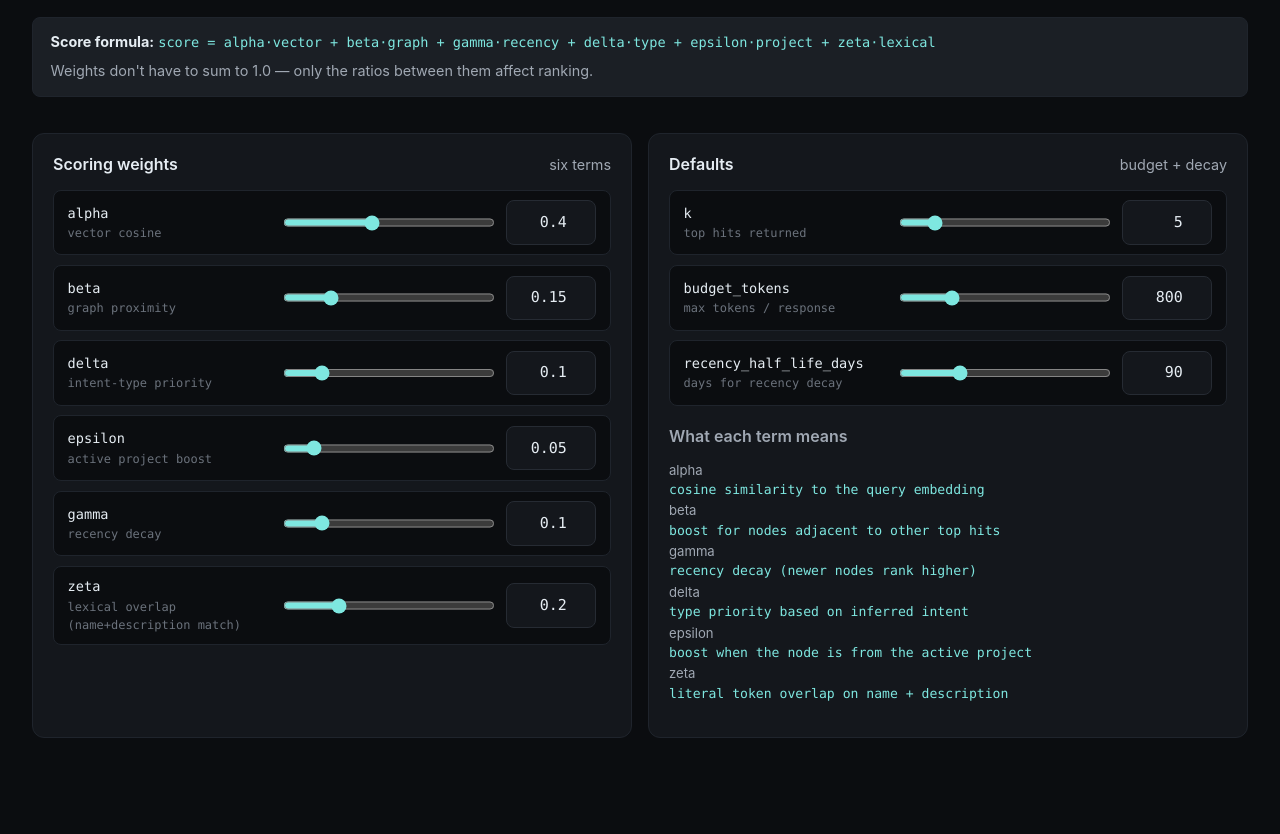
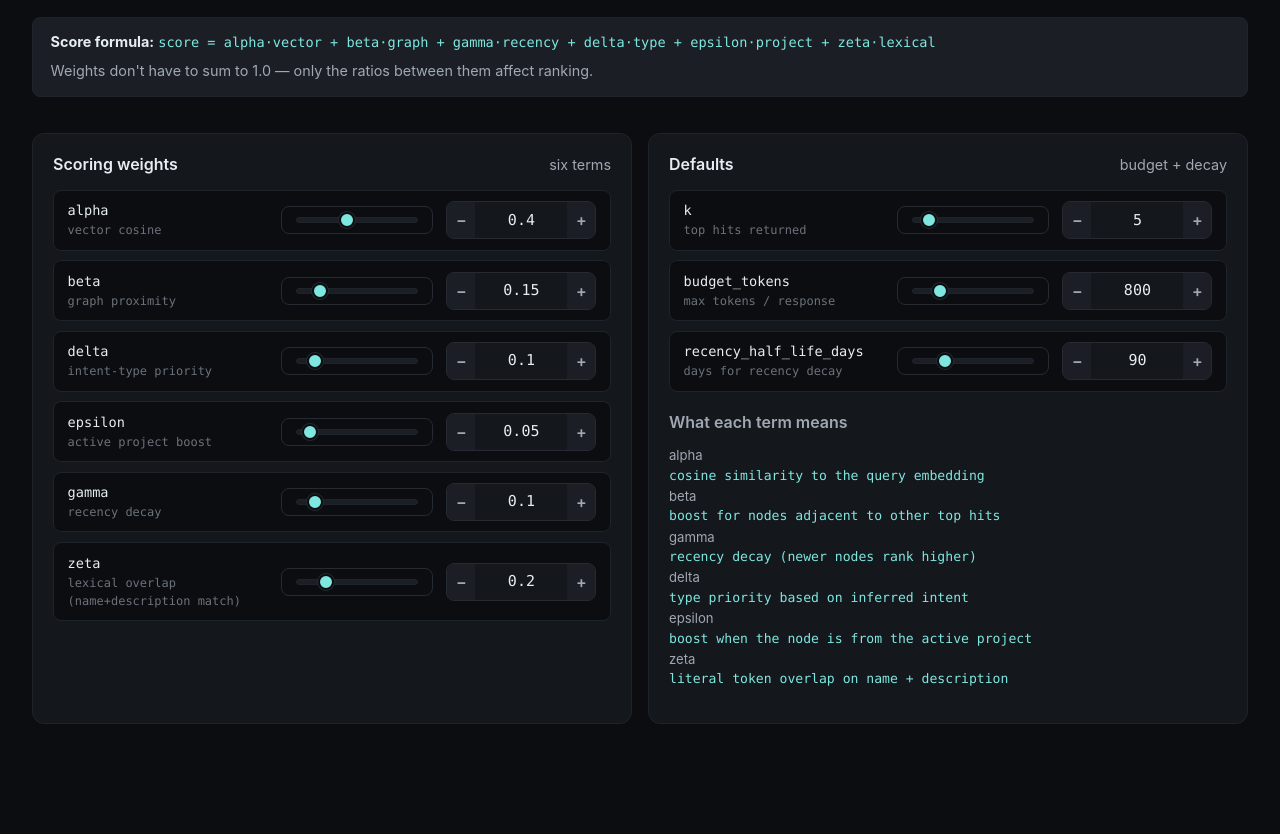
Before and after one commit to mmct-jsc/mnemo, a FastAPI app: page /settings in a window 1280 px wide. Shown: the part 255-1089 px from the top of the page. After the commit the page ends 979 px from the top, so only its background shows below. Run offline with FastAPI, Linux system fonts and the light colour scheme; some libraries are stand-ins or nearby versions.

Commit message:
fix(ui): v1.0.5 polish - body display, audit alignment, sliders + stepper
Three real bugs and two ergonomics on top of 1.0.4:

- Node-detail body briefly showed then disappeared on page load.
  Cause: the x-data attribute used double quotes around the value,
  and the inner JSON's double quotes closed the HTML attribute
  prematurely, leaving Alpine with empty x-data so tab was
  undefined and x-show hid the textarea. Switched to single-quoted
  attribute since Jinja's tojson already escapes apostrophes as
  unicode ', so the inner string is safe.
- Audit "Showing 1-25 of 129" pushed the right column 1rem lower
  than the queries; moved it above the dash-row and zeroed the
  query-log margin so both sides share the same first-row baseline.
- Sliders had a misaligned thumb at extremes (worse when zoomed);
  replaced default range styling with explicit webkit + moz track
  and thumb styles so the thumb stays on the track everywhere.
- Added [-] / [+] stepper buttons on every Settings weight + default
  with field-natural increments (0.05 for weights, 1 for k/recency,
  50 for budget tokens). Native number spinners are hidden inside
  the stepper.
- Float drift mitigated via a small _round() helper so 0.4 + 0.05
  shows 0.45 instead of 0.45000000000000007.

```diff
--- a/daemon/mnemo/__init__.py
+++ b/daemon/mnemo/__init__.py
@@ -1,3 +1,3 @@
 """mnemo - Local-first knowledge memory system for Claude Code."""
 
-__version__ = "1.0.4"
+__version__ = "1.0.5"
--- a/daemon/mnemo/ui/static/app.css
+++ b/daemon/mnemo/ui/static/app.css
@@ -613,6 +613,9 @@ dl.meta dd { margin: 0; color: var(--fg); }
 /* --- Audit page --------------------------------------------------- */
 
 .audit { /* full-width: drives split-2 dash-row + summary aside */ }
+/* Drop the default <ul> margin so queries-left and summary-right
+   share the same first-row baseline inside the audit dash-row. */
+.audit .query-log { margin: 0; }
 .query-log { list-style: none; padding: 0; margin: 1rem 0; display: grid; gap: 0.6rem; }
 .query {
   background: var(--panel);
--- a/daemon/mnemo/ui/templates/node.html
+++ b/daemon/mnemo/ui/templates/node.html
@@ -2,7 +2,7 @@
 {% block title %} - {{ node.name }}{% endblock %}
 {% block content %}
 <section class="node-edit"
-         x-data="nodePage({ raw: {{ node.body | tojson }} })"
+         x-data='nodePage({ raw: {{ node.body | tojson }} })'
          x-init="init()">
 
   <div class="back-row">
--- a/daemon/mnemo/ui/templates/settings.html
+++ b/daemon/mnemo/ui/templates/settings.html
@@ -37,8 +37,12 @@
             </span>
             <input type="range" min="0" max="1" step="0.01" x-model.number="weights[key]"
                    @input="dirty = true">
-            <input type="number" min="0" max="1" step="0.01" x-model.number="weights[key]"
-                   @input="dirty = true" class="wvalue">
+            <div class="stepper">
+              <button type="button" class="step-btn" @click="step('weights', key, -0.05, 0, 1)" aria-label="decrease">−</button>
+              <input type="number" min="0" max="1" step="0.01" x-model.number="weights[key]"
+                     @input="dirty = true" class="wvalue">
+              <button type="button" class="step-btn" @click="step('weights', key, 0.05, 0, 1)" aria-label="increase">+</button>
+            </div>
           </label>
         </template>
       </div>
@@ -53,17 +57,29 @@
         <label class="weight-row">
           <span class="wlabel">k <em>top hits returned</em></span>
           <input type="range" min="1" max="50" step="1" x-model.number="defaults.k" @input="dirty = true">
-          <input type="number" min="1" max="200" step="1" x-model.number="defaults.k" @input="dirty = true" class="wvalue">
+          <div class="stepper">
+            <button type="button" class="step-btn" @click="step('defaults', 'k', -1, 1, 200)" aria-label="decrease">−</button>
+            <input type="number" min="1" max="200" step="1" x-model.number="defaults.k" @input="dirty = true" class="wvalue">
+            <button type="button" class="step-btn" @click="step('defaults', 'k', 1, 1, 200)" aria-label="increase">+</button>
+          </div>
         </label>
         <label class="weight-row">
           <span class="wlabel">budget_tokens <em>max tokens / response</em></span>
           <input type="range" min="100" max="4000" step="50" x-model.number="defaults.budget_tokens" @input="dirty = true">
-          <input type="number" min="1" max="10000" step="50" x-model.number="defaults.budget_tokens" @input="dirty = true" class="wvalue">
+          <div class="stepper">
+            <button type="button" class="step-btn" @click="step('defaults', 'budget_tokens', -50, 1, 10000)" aria-label="decrease">−</button>
+            <input type="number" min="1" max="10000" step="50" x-model.number="defaults.budget_tokens" @input="dirty = true" class="wvalue">
+            <button type="button" class="step-btn" @click="step('defaults', 'budget_tokens', 50, 1, 10000)" aria-label="increase">+</button>
+          </div>
         </label>
         <label class="weight-row">
           <span class="wlabel">recency_half_life_days <em>days for recency decay</em></span>
           <input type="range" min="7" max="365" step="1" x-model.number="recency_half_life_days" @input="dirty = true">
-          <input type="number" min="1" max="3650" step="1" x-model.number="recency_half_life_days" @input="dirty = true" class="wvalue">
+          <div class="stepper">
+            <button type="button" class="step-btn" @click="stepRoot('recency_half_life_days', -1, 1, 3650)" aria-label="decrease">−</button>
+            <input type="number" min="1" max="3650" step="1" x-model.number="recency_half_life_days" @input="dirty = true" class="wvalue">
+            <button type="button" class="step-btn" @click="stepRoot('recency_half_life_days', 1, 1, 3650)" aria-label="increase">+</button>
+          </div>
         </label>
       </div>
 
@@ -101,6 +117,25 @@ function settingsForm() {
     message: '',
     error: '',
     init() {},
+    // Stepper helpers: nudge a value by `delta` and clamp into [min,max].
+    // Round to mitigate JS float drift (0.4 + 0.05 = 0.45000000000000007).
+    _round(v, step) {
+      const places = (String(step).split('.')[1] || '').length;
+      const f = Math.pow(10, places);
+      return Math.round(v * f) / f;
+    },
+    step(group, key, delta, min, max) {
+      const cur = Number(this[group][key]) || 0;
+      const next = Math.min(max, Math.max(min, cur + delta));
+      this[group][key] = this._round(next, delta);
+      this.dirty = true;
+    },
+    stepRoot(key, delta, min, max) {
+      const cur = Number(this[key]) || 0;
+      const next = Math.min(max, Math.max(min, cur + delta));
+      this[key] = this._round(next, delta);
+      this.dirty = true;
+    },
     async save() {
       this.saving = true;
       try {
@@ -156,7 +191,7 @@ function settingsForm() {
 <style>
   .weight-grid { display: grid; gap: 0.6rem; }
   .weight-row {
-    display: grid; grid-template-columns: 200px 1fr 90px; gap: 0.85rem;
+    display: grid; grid-template-columns: 200px 1fr 150px; gap: 0.85rem;
     align-items: center;
     background: var(--bg); border: 1px solid var(--border-soft);
     border-radius: var(--radius); padding: 0.6rem 0.85rem;
@@ -166,7 +201,90 @@ function settingsForm() {
   }
   .wlabel { font-family: var(--mono); font-size: 0.85rem; color: var(--fg); }
   .wlabel em { display: block; color: var(--fg-dim); font-size: 0.75rem; font-style: normal; }
-  .wvalue { text-align: right; font-family: var(--mono); }
-  input[type="range"] { width: 100%; accent-color: var(--accent); }
+  .wvalue {
+    text-align: center; font-family: var(--mono);
+    width: 100%; min-width: 0;
+    padding: 0.4rem 0.4rem;
+    border-left: 0; border-right: 0; border-radius: 0;
+  }
+  /* Inline stepper: [-] [number input] [+] sharing one rounded box */
+  .stepper {
+    display: grid;
+    grid-template-columns: 28px 1fr 28px;
+    align-items: stretch;
+    border: 1px solid var(--border);
+    border-radius: var(--radius);
+    overflow: hidden;
+    background: var(--panel);
+  }
+  .stepper:focus-within {
+    border-color: var(--accent);
+    box-shadow: 0 0 0 3px var(--accent-soft);
+  }
+  .stepper .wvalue { border: 0; background: transparent; }
+  .stepper .wvalue:focus { box-shadow: none; }
+  /* Hide native number-input spinners; we have our own. */
+  .stepper input[type="number"]::-webkit-outer-spin-button,
+  .stepper input[type="number"]::-webkit-inner-spin-button {
+    -webkit-appearance: none; margin: 0;
+  }
+  .stepper input[type="number"] { -moz-appearance: textfield; appearance: textfield; }
+  .step-btn {
+    background: var(--panel-2); color: var(--fg-muted);
+    border: 0; border-radius: 0;
+    padding: 0; font-size: 1rem; line-height: 1; font-weight: 600;
+    cursor: pointer; transition: var(--transition);
+    user-select: none;
+  }
+  .step-btn:hover { background: var(--accent-soft); color: var(--accent); }
+  .step-btn:active { background: var(--accent); color: var(--bg); }
+
+  /* Slider: keep thumb fully on track at min/max by adding a small inset
+     padding, and force the track to fill the row even on zoomed viewports. */
+  input[type="range"] {
+    width: 100%;
+    accent-color: var(--accent);
+    -webkit-appearance: none; appearance: none;
+    height: 28px;
+    background: transparent;
+    margin: 0;
+  }
+  input[type="range"]::-webkit-slider-runnable-track {
+    height: 6px;
+    background: var(--panel-2);
+    border: 1px solid var(--border-soft);
+    border-radius: 999px;
+  }
+  input[type="range"]::-moz-range-track {
+    height: 6px;
+    background: var(--panel-2);
+    border: 1px solid var(--border-soft);
+    border-radius: 999px;
+  }
+  input[type="range"]::-webkit-slider-thumb {
+    -webkit-appearance: none; appearance: none;
+    width: 16px; height: 16px;
+    background: var(--accent);
+    border: 2px solid var(--bg);
+    border-radius: 50%;
+    margin-top: -6px;  /* center thumb on 6px track */
+    cursor: pointer;
+    box-shadow: 0 0 0 1px var(--border);
+  }
+  input[type="range"]::-moz-range-thumb {
+    width: 16px; height: 16px;
+    background: var(--accent);
+    border: 2px solid var(--bg);
+    border-radius: 50%;
+    cursor: pointer;
+    box-shadow: 0 0 0 1px var(--border);
+  }
+  input[type="range"]:focus { outline: none; }
+  input[type="range"]:focus::-webkit-slider-thumb {
+    box-shadow: 0 0 0 1px var(--border), 0 0 0 4px var(--accent-soft);
+  }
+  input[type="range"]:focus::-moz-range-thumb {
+    box-shadow: 0 0 0 1px var(--border), 0 0 0 4px var(--accent-soft);
+  }
 </style>
 {% endblock %}
--- a/daemon/pyproject.toml
+++ b/daemon/pyproject.toml
@@ -1,6 +1,6 @@
 [project]
 name = "mnemo"
-version = "1.0.4"
+version = "1.0.5"
 description = "Local-first knowledge memory system for Claude Code"
 # README lives at repo root, not inside the daemon package; see
 # https://github.com/mmct-jsc/mnemo for the full docs.
```
Also changed, not shown: daemon/mnemo/ui/templates/audit.html (+4 -3 lines), .claude-plugin/plugin.json, CHANGELOG.md, 1 other file.
